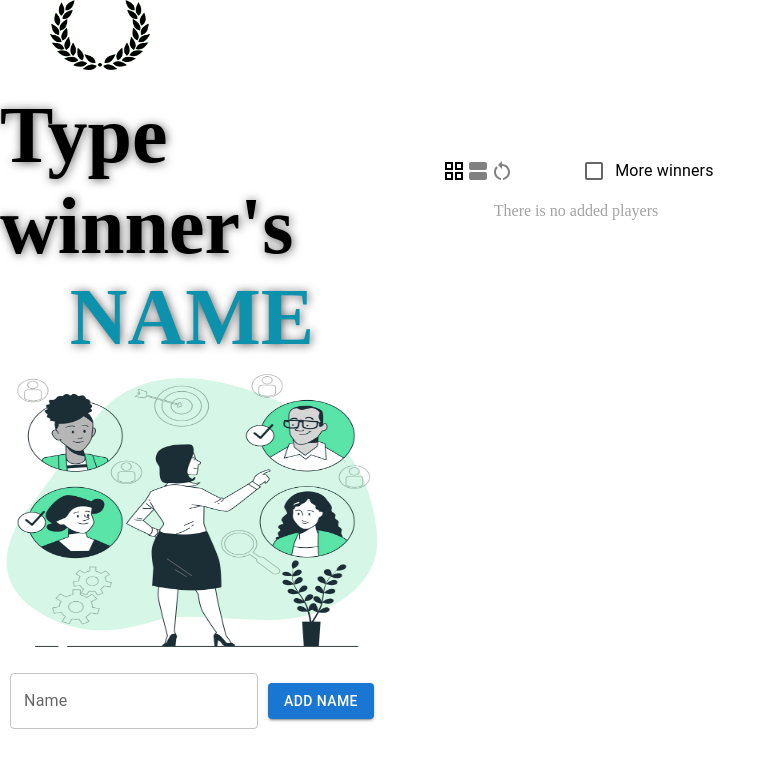
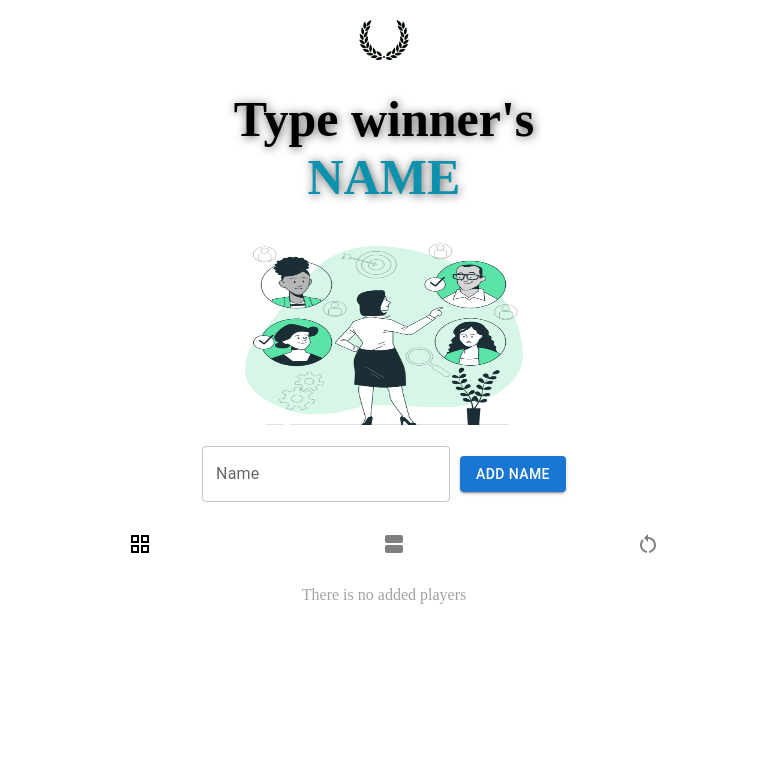
Before and after one commit to bajdster/React_Competition, a React (Create React App) app in the folder react-competition/: page / in a window 768 px wide. Shown: the top 768 px of the page. Built offline with nearby package versions, Linux system fonts and the light colour scheme; a web font is replaced by a local one.

Commit message:
Added media rules

```diff
--- a/react-competition/src/components/Logo.module.scss
+++ b/react-competition/src/components/Logo.module.scss
@@ -3,6 +3,7 @@
     width:100px;
     height: 70px;
     margin-left: 50px;
+    padding-top: 10px;
     // background-color: red;
     // border-bottom-left-radius: 10px;
     // border-bottom-right-radius: 10px;
@@ -14,3 +15,21 @@
         height: 100%;
     }
 }
+
+@media only screen and (max-width: 768px)
+{
+       .logoBox
+       {
+        width:100%;
+        display: flex;
+        align-items: center;
+        justify-content: center;
+        margin-left: 0;
+
+        img
+        {
+            width:50px;
+            height: 40px;
+        }
+       }
+}
--- a/react-competition/src/components/MainBox.module.scss
+++ b/react-competition/src/components/MainBox.module.scss
@@ -42,12 +42,6 @@ main
         flex-direction: column;
         align-items: center;
         margin-top: 20px;
-        // justify-content: space-around;
-        // height: 300px;
-        // display: flex;
-        // align-items: center;
-        // justify-content: center;
-        // background-color: azure;
 
         form
         {
@@ -63,3 +57,42 @@ main
         }
     }
 }
+
+@media only screen and (max-width: 768px)
+{
+        main
+        {
+            flex-direction: column;
+
+
+
+            h1
+            {
+                font-size: 40px;
+                text-align: center;
+
+                &:nth-child(2)
+                {
+                    margin-bottom: 30px;
+                }
+            }
+
+            .peopleImage
+            {
+                height: 200px;
+                width: 300px;
+            }
+        }
+}
+
+@media only screen and (min-width:768px) and (max-width:1232px)
+{
+    main
+    {
+        h1
+        {
+            font-size:50px;
+        }
+    }
+
+}
--- a/react-competition/src/components/Players.js
+++ b/react-competition/src/components/Players.js
@@ -4,7 +4,7 @@ import ViewAgendaIcon from '@mui/icons-material/ViewAgenda';
 import { useSelector, useDispatch } from 'react-redux';
 import classes from "./Players.module.scss"
 import Player from "./Player"
-import { Button, Checkbox, FormControlLabel } from '@mui/material';
+import { Button} from '@mui/material';
 import RestartAltIcon from '@mui/icons-material/RestartAlt';
 import {Tooltip} from 'react-tooltip'
 
@@ -19,6 +19,7 @@ const Players = (props) => {
     const dispatch = useDispatch()
     const [animationIndex, setAnimationIndex] = useState(null);
     const [isAnimating, setIsAnimating] = useState(false);
+    const [isChecked, setIsChecked] = useState(false)
 
     const viewChange = () =>
     {
@@ -43,6 +44,7 @@ const Players = (props) => {
     {
 
       let randomIndex;
+      let timer;
 
       if(!isAnimating)
       {
@@ -59,7 +61,7 @@ const Players = (props) => {
                   setAnimationIndex(randomIndex);
                   const winner  = players[randomIndex];
 
-                  setTimeout(() =>
+                  timer = setTimeout(() =>
                   {
                     setIsAnimating(false);
                     setAnimationIndex(null);
@@ -72,7 +74,7 @@ const Players = (props) => {
                   setAnimationIndex(randomIndex);
 
                   // Po kilku sekundach zakończ animację i zresetuj stan
-                  setTimeout(() =>
+                  const timer = setTimeout(() =>
                   {
                     setIsAnimating(false);
                     setAnimationIndex(null);
@@ -86,8 +88,8 @@ const Players = (props) => {
 
       }
 
+      clearTimeout(timer)
     };
-
 
     const resetCompetition = () =>
     {
@@ -99,10 +101,18 @@ const Players = (props) => {
       }
     }
 
+    const checkboxHandle = () =>
+    {
+      setIsChecked((prev)=>
+      {
+        return !prev;
+      })
+    }
+
   return (
   <div className={classes.playersBox}>
         <div className={classes.playersOptions}>
-        <div className={classes.leftOptions}>
+
             <Tooltip id="grid"/>
             <GridViewIcon data-tooltip-id="grid" data-tooltip-content="Grid View" onClick={viewChange} sx={{color: agendaView ? "grey":"black",
             '&:hover':  {
@@ -124,8 +134,7 @@ const Players = (props) => {
                 color: 'black',
                 cursor: 'pointer',
               }}} onClick = {resetCompetition}/>
-          </div>
-              <FormControlLabel control={<Checkbox />} label="More winners"/>
+
         </div>
       <div className={classes.players}>
         {players.length> 0 ? props.names.map((name, index)=>
@@ -136,7 +145,7 @@ const Players = (props) => {
         </div>
 
         <div className={classes.actionButton}>
-            {players.length> 0 &&<Button variant='text' sx={{ fontSize:"50px", color: 'rgb(13, 146, 173)', fontWeight:"bold", textShadow:"1px 1px 5px black"}} onClick={winnerSearch}>Let's find out!</Button>}
+            {players.length> 0 &&<Button variant='text' sx={{ fontSize:"40px", color: 'rgb(13, 146, 173)', fontWeight:"bold", textShadow:"1px 1px 5px black"}} onClick={winnerSearch}>Let's find out!</Button>}
         </div>
 
     </div>
--- a/react-competition/src/components/Players.module.scss
+++ b/react-competition/src/components/Players.module.scss
@@ -31,7 +31,7 @@
     ::-webkit-scrollbar-track {
         background: rgb(255, 255, 255);
         border: 4px solid transparent;
-        background-clip: content-box;   /* THIS IS IMPORTANT */
+        background-clip: content-box;
     }
 
     /* Handle */
@@ -47,7 +47,8 @@
         padding-left:20px;
         width:80%;
         display: flex;
-        align-items: center;justify-content: space-between;
+        align-items: center;
+
 
 
 
@@ -91,3 +92,23 @@
         }
     }
 }
+
+@media only screen and (max-width: 768px)
+{
+     .actionButton
+     {
+        font-size: 20px;
+     }
+
+     .playersBox
+     {
+        width: 90%;
+        margin-top: 30px;
+     }
+
+     .playersOptions
+     {
+        justify-content: space-between;
+        margin-bottom: 20px;
+     }
+}
--- a/react-competition/src/index.scss
+++ b/react-competition/src/index.scss
@@ -17,7 +17,7 @@ body {
   -webkit-font-smoothing: antialiased;
   -moz-osx-font-smoothing: grayscale;
   // background-image: url("./assets/bg.jpg");
-  overflow: hidden; /* Zapobiegnie wyświetleniu paska przewijania */
+  overflow: hidden;
 }
 
 .App {
@@ -28,3 +28,12 @@ code {
   font-family: source-code-pro, Menlo, Monaco, Consolas, 'Courier New',
     monospace;
 }
+
+@media only screen and (max-width: 768px)
+{
+
+    body
+    {
+      overflow: auto;
+    }
+}
```
Also changed, not shown: react-competition/src/components/Player.module.scss (line endings or trailing spaces).
